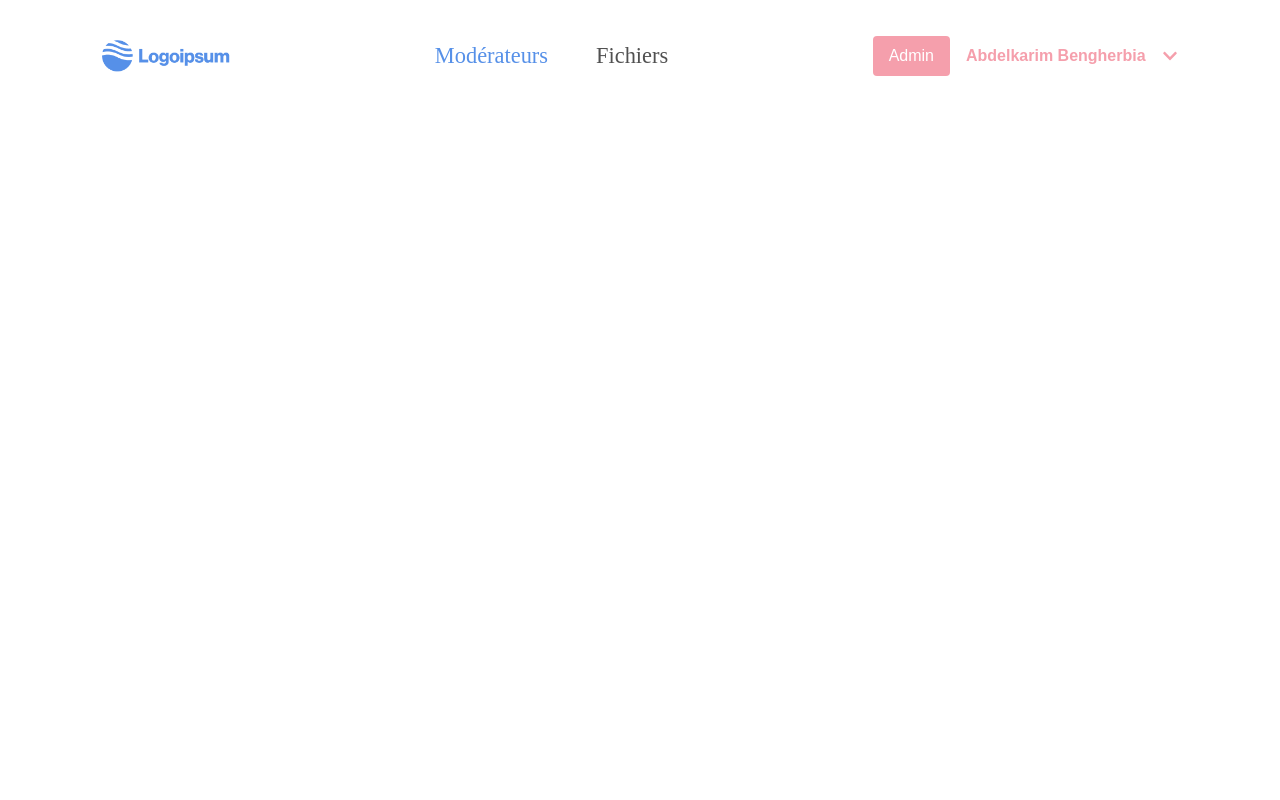
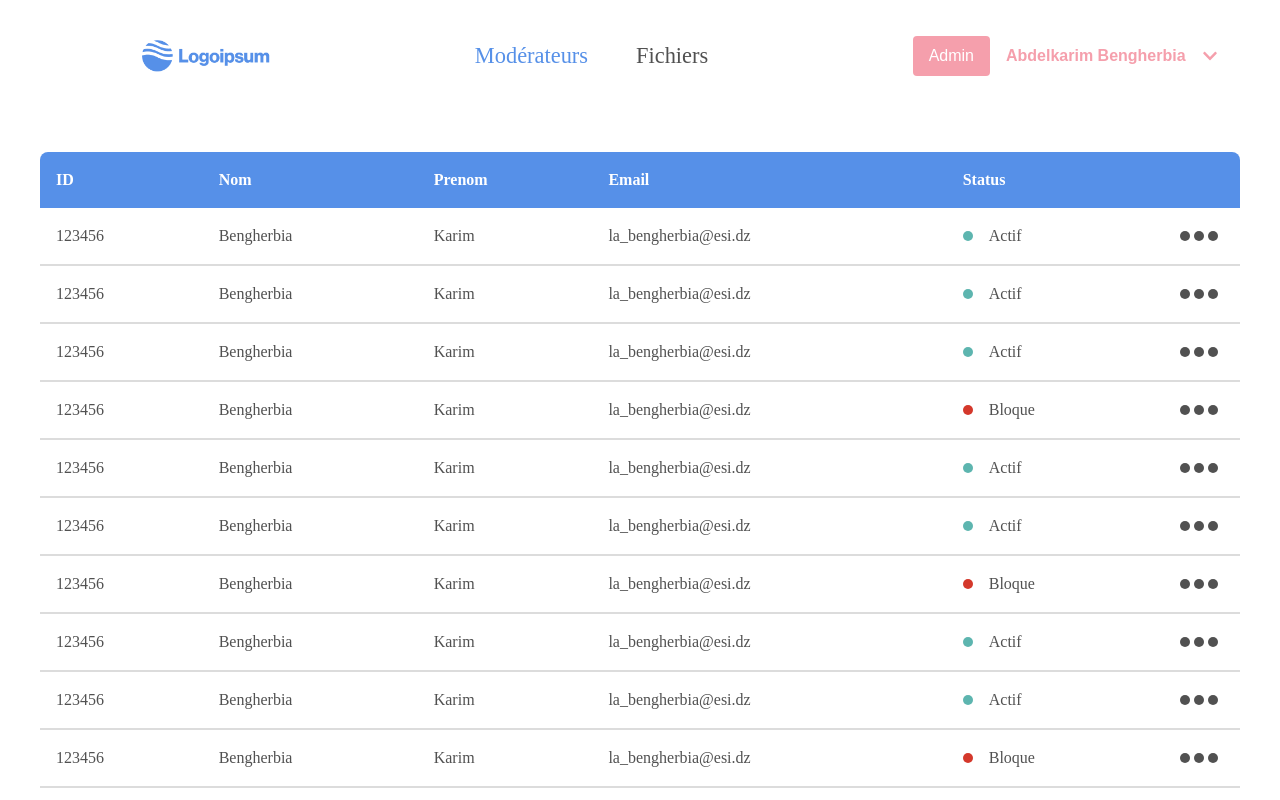
Before and after one commit to CS-ISE-Project/front-end, a React (Create React App) app: page /admin in a window 1280 px wide. Shown: the top 800 px of the page. Built offline with nearby package versions, Linux system fonts and the light colour scheme.

Commit message:
add table

```diff
--- a/src/Components/Pages/Admin/Layout/AdminLayout.js
+++ b/src/Components/Pages/Admin/Layout/AdminLayout.js
@@ -2,13 +2,16 @@ import React from 'react'
 import { Outlet } from 'react-router-dom'
 import Footer from '../../../Shared/Footer'
 import Navbar from './Navbar'
+import Table from './Table'
+
 
 function AdminLayout() {
   return (
-    <div>
+    <div className='p-10'>
         <Navbar />
         <Outlet />
-        <Footer />
+        <Table />
+        {/* <Footer />     */}
       </div>
   )
 }
--- /dev/null
+++ b/src/Components/Pages/Admin/Layout/Table.jsx
@@ -0,0 +1,161 @@
+import React, { useState } from 'react'
+
+function Table (){
+
+    const headers = ["ID","Nom","Prenom","Email","Status",""]
+
+    const modData = [
+        {
+            ID:"123456",
+            Nom:"Bengherbia",
+            Prenom:"Karim",
+            Email:"la_bengherbia@esi.dz",
+            Status:"actif"
+        },
+        {
+            ID:"123456",
+            Nom:"Bengherbia",
+            Prenom:"Karim",
+            Email:"la_bengherbia@esi.dz",
+            Status:"actif"
+        },
+        {
+            ID:"123456",
+            Nom:"Bengherbia",
+            Prenom:"Karim",
+            Email:"la_bengherbia@esi.dz",
+            Status:"actif"
+        },
+        {
+            ID:"123456",
+            Nom:"Bengherbia",
+            Prenom:"Karim",
+            Email:"la_bengherbia@esi.dz",
+            Status:"bloque"
+        },
+        {
+            ID:"123456",
+            Nom:"Bengherbia",
+            Prenom:"Karim",
+            Email:"la_bengherbia@esi.dz",
+            Status:"actif"
+        },
+        {
+            ID:"123456",
+            Nom:"Bengherbia",
+            Prenom:"Karim",
+            Email:"la_bengherbia@esi.dz",
+            Status:"actif"
+        },
+        {
+            ID:"123456",
+            Nom:"Bengherbia",
+            Prenom:"Karim",
+            Email:"la_bengherbia@esi.dz",
+            Status:"bloque"
+        },
+        {
+            ID:"123456",
+            Nom:"Bengherbia",
+            Prenom:"Karim",
+            Email:"la_bengherbia@esi.dz",
+            Status:"actif"
+        },
+        {
+            ID:"123456",
+            Nom:"Bengherbia",
+            Prenom:"Karim",
+            Email:"la_bengherbia@esi.dz",
+            Status:"actif"
+        },
+        {
+            ID:"123456",
+            Nom:"Bengherbia",
+            Prenom:"Karim",
+            Email:"la_bengherbia@esi.dz",
+            Status:"bloque"
+        },
+        {
+            ID:"123456",
+            Nom:"Bengherbia",
+            Prenom:"Karim",
+            Email:"la_bengherbia@esi.dz",
+            Status:"actif"
+        },
+        {
+            ID:"123456",
+            Nom:"Bengherbia",
+            Prenom:"Karim",
+            Email:"la_bengherbia@esi.dz",
+            Status:"actif"
+        },
+        {
+            ID:"123456",
+            Nom:"Bengherbia",
+            Prenom:"Karim",
+            Email:"la_bengherbia@esi.dz",
+            Status:"actif"
+        },
+        {
+            ID:"123456",
+            Nom:"Bengherbia",
+            Prenom:"Karim",
+            Email:"la_bengherbia@esi.dz",
+            Status:"actif"
+        },
+        {
+            ID:"123456",
+            Nom:"Bengherbia",
+            Prenom:"Karim",
+            Email:"la_bengherbia@esi.dz",
+            Status:"actif"
+        },
+    ]
+
+  return (
+    <div>
+        <table className='overflow-hidden mt-[88px] md:mt-[112px] w-full text-left'>
+            <thead className='bg-Blue66 text-white'>
+                <tr>
+                    {headers.map((header,i)=>(
+                        <th className={`${i=== 0 ? "rounded-tl-lg": i===headers.length-1 ? "rounded-tr-lg " :""} p-4`}>{header}</th>
+                        )) }
+                </tr>
+            </thead>
+            <tbody className='text-Typo'>
+                {modData.map((data,i)=>(
+                    <tr key={i} className='border-b-2 border-solid border-Typo border-opacity-20'>
+                        <td className='p-4'>{data.ID}</td>
+                        <td className='p-4'>{data.Nom}</td>
+                        <td className='p-4'>{data.Prenom}</td>
+                        <td className='p-4'>{data.Email}</td>
+                        <td className='text-center p-4'>
+                            {data.Status === "actif" ?
+                            <div className='flex items-center gap-4'>
+                                <div className='h-[10px] w-[10px] rounded-full bg-Spbtn self-center justify-center'></div>
+                                <p className=''>Actif</p>
+                            </div>
+                            :
+                            <div className='flex items-center gap-4'>
+                                <div className='h-[10px] w-[10px] rounded-full bg-[#D4382B] self-center justify-center'></div>
+                                <p className=''>Bloque</p>
+                            </div>  }
+                        </td>
+                        <td>
+                            <div className='flex justify-center items-center  py-3 cursor-pointer'>
+                            <button className='flex gap-1'>
+                                <div className='h-[10px] w-[10px] rounded-full bg-Typo'></div>
+                                <div className='h-[10px] w-[10px] rounded-full bg-Typo'></div>
+                                <div className='h-[10px] w-[10px] rounded-full bg-Typo'></div>
+                            </button>
+                            </div>
+                        </td>
+                    </tr>
+                ))}
+            </tbody>
+        </table>
+    </div>
+  )
+}
+
+export default Table
```
